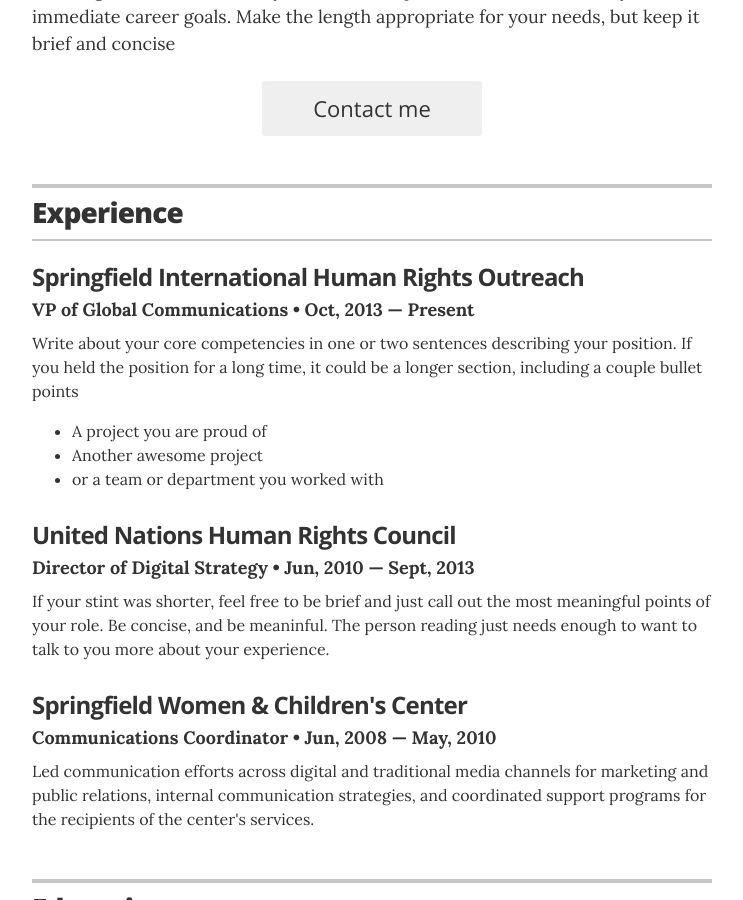
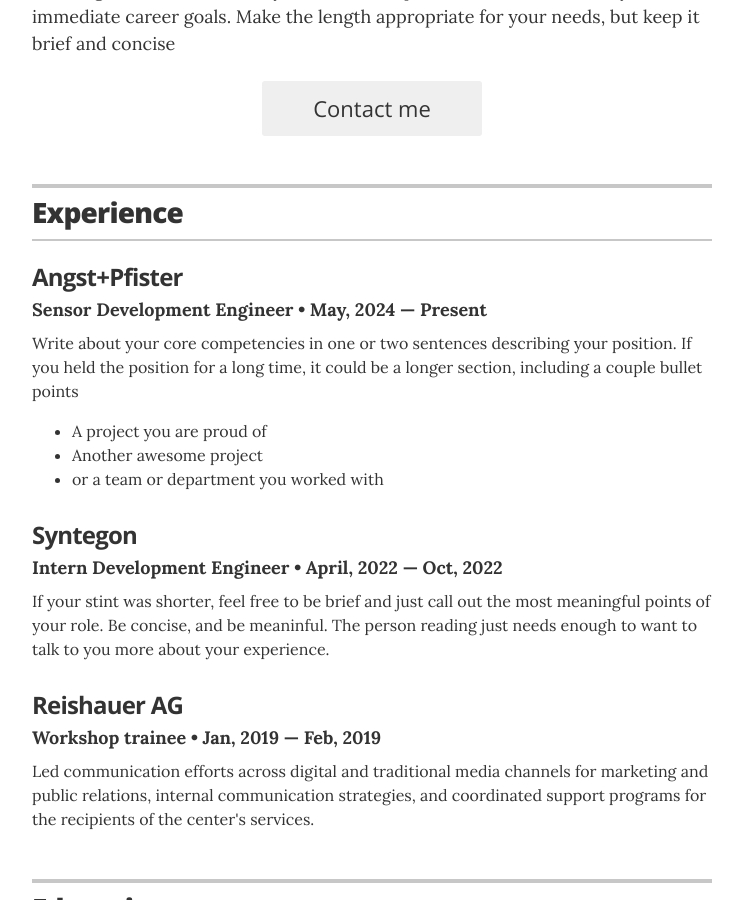
Before and after one commit to TobiasKoehlerETH/TobiasKoehlerETH.github.io, a Jekyll site: the page built from index.html, in a window 1280 px wide and 900 px high, scrolled down 337 px. Shown: the whole window, without its empty margins (268-1011 px from the left). Built offline with Jekyll 4.4.1, drawn with Linux system fonts in a browser that asks for light colours.

Commit message:
Update experience.yml

```diff
--- a/_data/experience.yml
+++ b/_data/experience.yml
@@ -1,19 +1,18 @@
 # Jobs
-# VP of Global Communications
-- company: Springfield International Human Rights Outreach
-  position: VP of Global Communications
-  duration: Oct, 2013 &mdash; Present
+# Sensor Development Engineer
+- company: Angst+Pfister
+  position: Sensor Development Engineer
+  duration: May, 2024 &mdash; Present
   summary: Write about your core competencies in one or two sentences describing your position. If you held the position for a long time, it could be a longer section, including a couple bullet points	<ul class="resume-item-list"><li>A project you are proud of</li><li>Another awesome project</li><li>or a team or department you worked with</li></ul>
 
-# Director of Digital Stratgy
-- company: United Nations Human Rights Council
-  position: Director of Digital Strategy
-  duration:  Jun, 2010 &mdash; Sept, 2013
+# Development Engineer
+- company: Syntegon
+  position: Intern Development Engineer
+  duration:  April, 2022 &mdash; Oct, 2022
   summary: If your stint was shorter, feel free to be brief and just call out the most meaningful points of your role. Be concise, and be meaninful. The person reading just needs enough to want to talk to you more about your experience.
 
-
-# Communications Coordinator
-- company: Springfield Women & Children's Center
-  position: Communications Coordinator
-  duration:   Jun, 2008  &mdash; May, 2010
+# Workshop Training
+- company: Reishauer AG
+  position: Workshop trainee
+  duration:   Jan, 2019  &mdash; Feb, 2019
   summary: Led communication efforts across digital and traditional media channels for marketing and public relations, internal communication strategies, and coordinated support programs for the recipients of the center's services.
```
